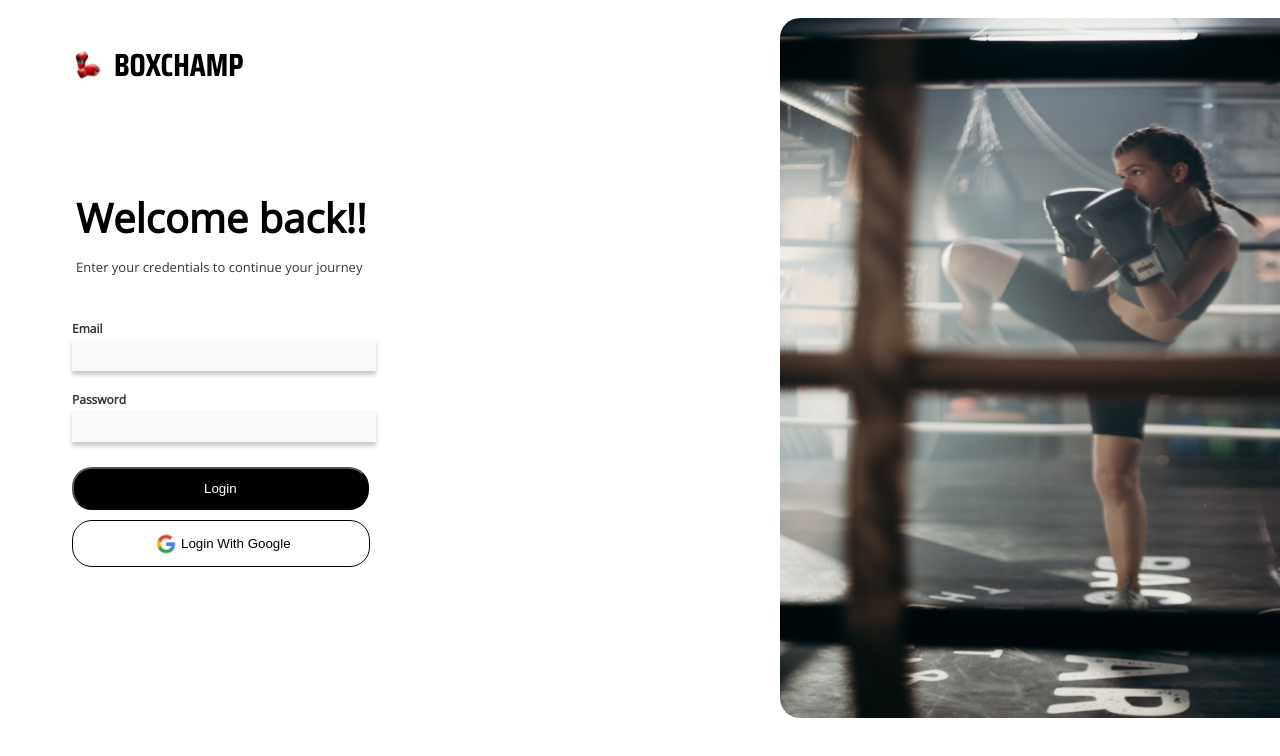
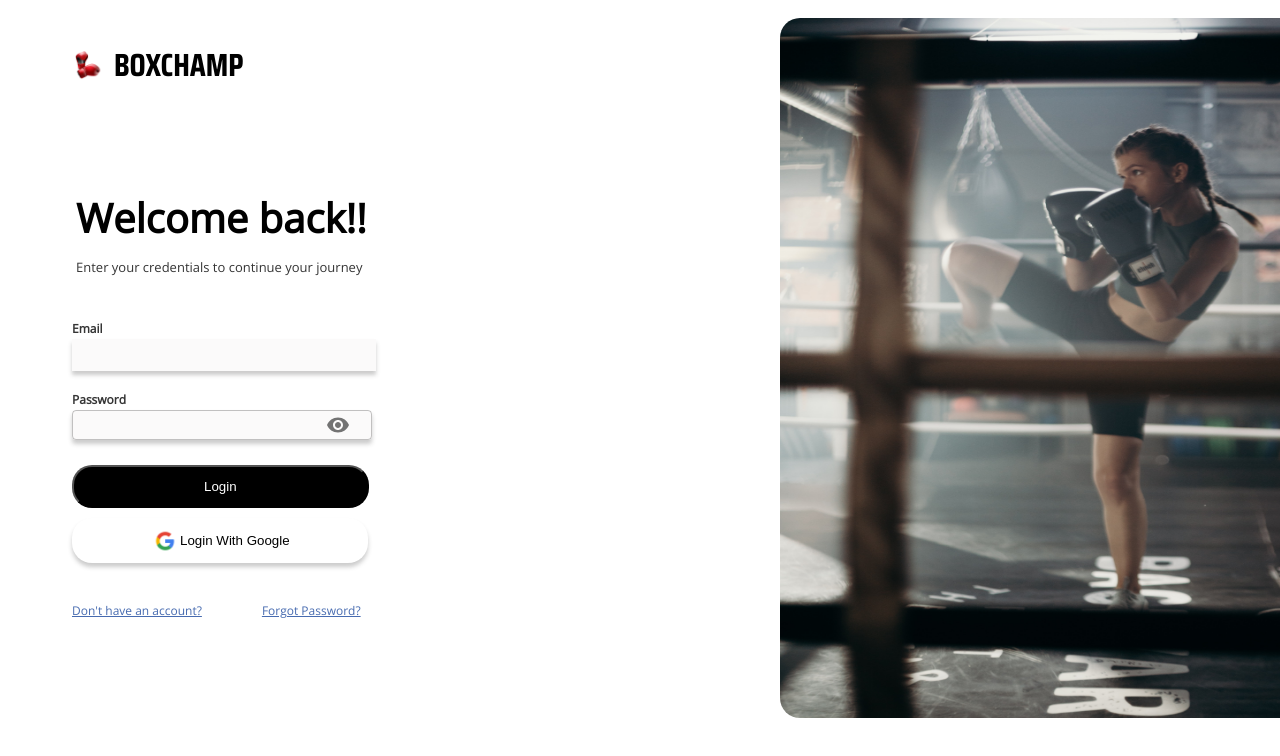
Before and after one commit to TheRealKwabena/BoxingWeb, a React (Create React App) app in the folder boxing_ui/: page /login in a window 1280 px wide. Shown: the top 756 px of the page. Built offline with nearby package versions, Linux system fonts and the light colour scheme.

Commit message:
added eye button to toggle password visibility

```diff
--- a/boxing_ui/src/components/Forms/LoginForm.tsx
+++ b/boxing_ui/src/components/Forms/LoginForm.tsx
@@ -2,23 +2,60 @@ import React from 'react'
 import {useState} from 'react'
 import googlelogo from '../../assets/googleicon.png'
 
+import Visibility from '@mui/icons-material/Visibility';
+import VisibilityOff from '@mui/icons-material/VisibilityOff';
+import OutlinedInput from '@mui/material/OutlinedInput';
+import InputLabel from '@mui/material/InputLabel';
+import InputAdornment from '@mui/material/InputAdornment';
+import IconButton from '@mui/material/IconButton';
+
 const LoginForm = () => {
-  const [name, setName] = useState('');
   const [email, setEmail] = useState('');
   const [password, setPassword] = useState('');
+
+  const [showPassword, setShowPassword] = React.useState(false);
+
+  const handleClickShowPassword = () => setShowPassword((show) => !show);
+
+  const handleMouseDownPassword = (event: React.MouseEvent<HTMLButtonElement>) => {
+    event.preventDefault();
+  };
+
   return (
 
       <form className='login-form'>
         <label htmlFor='email'>Email</label>
-        <input type='email' id='email' value={email} autoComplete='none'  onChange={(e) => setEmail(e.target.value)}></input>
-        <label>Password</label>
-        <input type='password' value={password} autoComplete='none' onChange={(e) => setPassword(e.target.value)}></input>
+        <input  type='email' id='email' className='input' value={email} autoComplete='off'  onChange={(e) => setEmail(e.target.value)}></input>
+        <label htmlFor="password">Password</label>
+          <OutlinedInput
+            className="input"
+            id='password'
+            type={showPassword ? 'text' : 'password'}
+            endAdornment={
+              <InputAdornment position="end">
+                <IconButton
+                  aria-label="toggle password visibility"
+                  onClick={handleClickShowPassword}
+                  onMouseDown={handleMouseDownPassword}
+                >
+                  {showPassword ? <VisibilityOff /> : <Visibility />}
+                </IconButton>
+              </InputAdornment>
+            }
+            value={password} autoComplete='off'
+            onChange={(e) => setPassword(e.target.value)}
+          />
+
         <div className='buttons'>
         <button id='main-login-button'>Login</button>
         <button id='google-login-button'>
           <div><img src={googlelogo} id='google-image'/>Login With Google</div>
         </button>
         </div>
+
+
+        <span className='links'><a href=''>Don't have an account?</a><a href=''>Forgot Password?</a></span>
+
 
       </form>
 
--- a/boxing_ui/src/index.css
+++ b/boxing_ui/src/index.css
@@ -33,13 +33,15 @@ code {
   font-weight: bolder;
   font-size: 12px;
 }
-.login-form input {
+
+.input {
   width: 300px;
   height: 30px;
   border: none;
   background-color: #FBFAFA;
   box-shadow: 0px 4px 4px rgba(53, 51, 51, 0.25);
 }
+
 
 
 .buttons {
@@ -57,18 +59,36 @@ button  {
   color: #FFFFFF;
   padding: 12px 130px;
   background-color: #000000 ;
+  transition: 0.3s ease-in-out;
+  cursor: pointer;
+}
+#main-login-button:hover {
+  color: #000000;
+  background-color:#FFFFFF;
+  box-shadow: 0px 4px 4px rgba(53, 51, 51, 0.25);
+  border: none;
+
 }
 #google-login-button {
   background-color: #FFFFFF;
   color: #000000;
-  border: 1px solid;
+  border: none;
+  box-shadow: 0px 4px 4px rgba(53, 51, 51, 0.25);
   padding-top: 5px;
   padding-bottom: 5px;
   padding-left: 78px;
-  padding-right: 78px
+  padding-right: 78px;
+  transition: 0.3s ease-in-out;
+  cursor: pointer;
+
+}
+#google-login-button:hover {
+  background-color: #476BB0;
+  color: #FFFFFF;
+
+}
 
 
-}
 #google-login-button div {
   height: 35px;
   display: flex;
@@ -134,3 +154,12 @@ button  {
   top: 18px;
   border-radius: 20px;
 }
+.links {
+  margin-top: 10px
+}
+.links a {
+  text-decoration: underline;
+  color: #476BB0;
+  margin-right: 60px;
+  font-size: 12px;
+}
```
